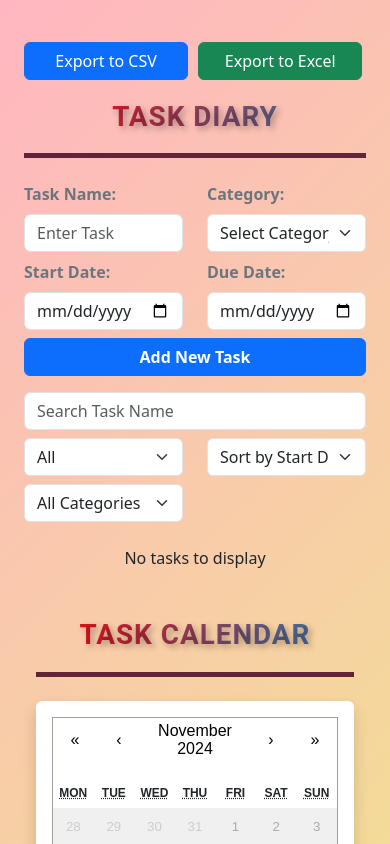
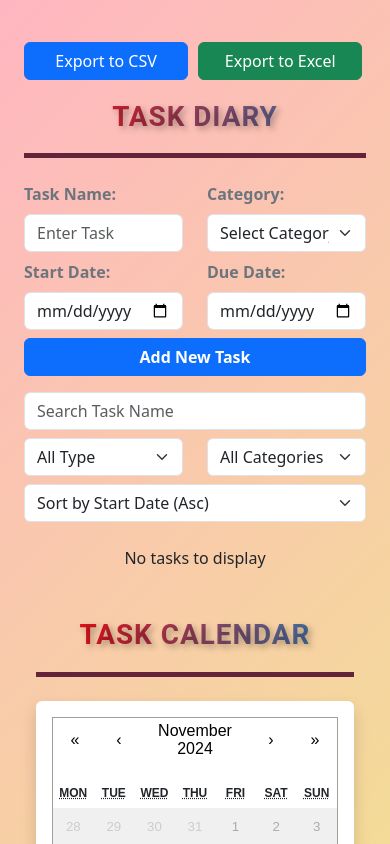
Before and after one commit to HooWC/next-todo-app-interciew, a Next.js app: page / in a window 390 px wide. Shown: the top 844 px of the page. Built offline with nearby package versions, Linux system fonts and the light colour scheme.

Commit message:
up Filters mobile design

```diff
--- a/src/components/Filters.js
+++ b/src/components/Filters.js
@@ -26,21 +26,9 @@ export default function Filters(props) {
                     value={filter}
                     onChange={(e) => setFilter(e.target.value)}
                 >
-                    <option value="all">All</option>
+                    <option value="all">All Type</option>
                     <option value="completed">Completed</option>
                     <option value="incomplete">Incomplete</option>
-                </select>
-            </div>
-
-            {/* Sort Date */}
-            <div className="col-md-3 col-6 mb-2">
-                <select
-                    className="form-select"
-                    value={sort}
-                    onChange={(e) => setSort(e.target.value)}
-                >
-                    <option value="startDate-asc">Sort by Start Date (Asc)</option>
-                    <option value="startDate-desc">Sort by Start Date (Desc)</option>
                 </select>
             </div>
 
@@ -63,6 +51,18 @@ export default function Filters(props) {
                 </select>
             </div>
 
+            {/* Sort Date */}
+            <div className="col-md-3 col-12 mb-2">
+                <select
+                    className="form-select"
+                    value={sort}
+                    onChange={(e) => setSort(e.target.value)}
+                >
+                    <option value="startDate-asc">Sort by Start Date (Asc)</option>
+                    <option value="startDate-desc">Sort by Start Date (Desc)</option>
+                </select>
+            </div>
+
         </div>
     )
 }
```
